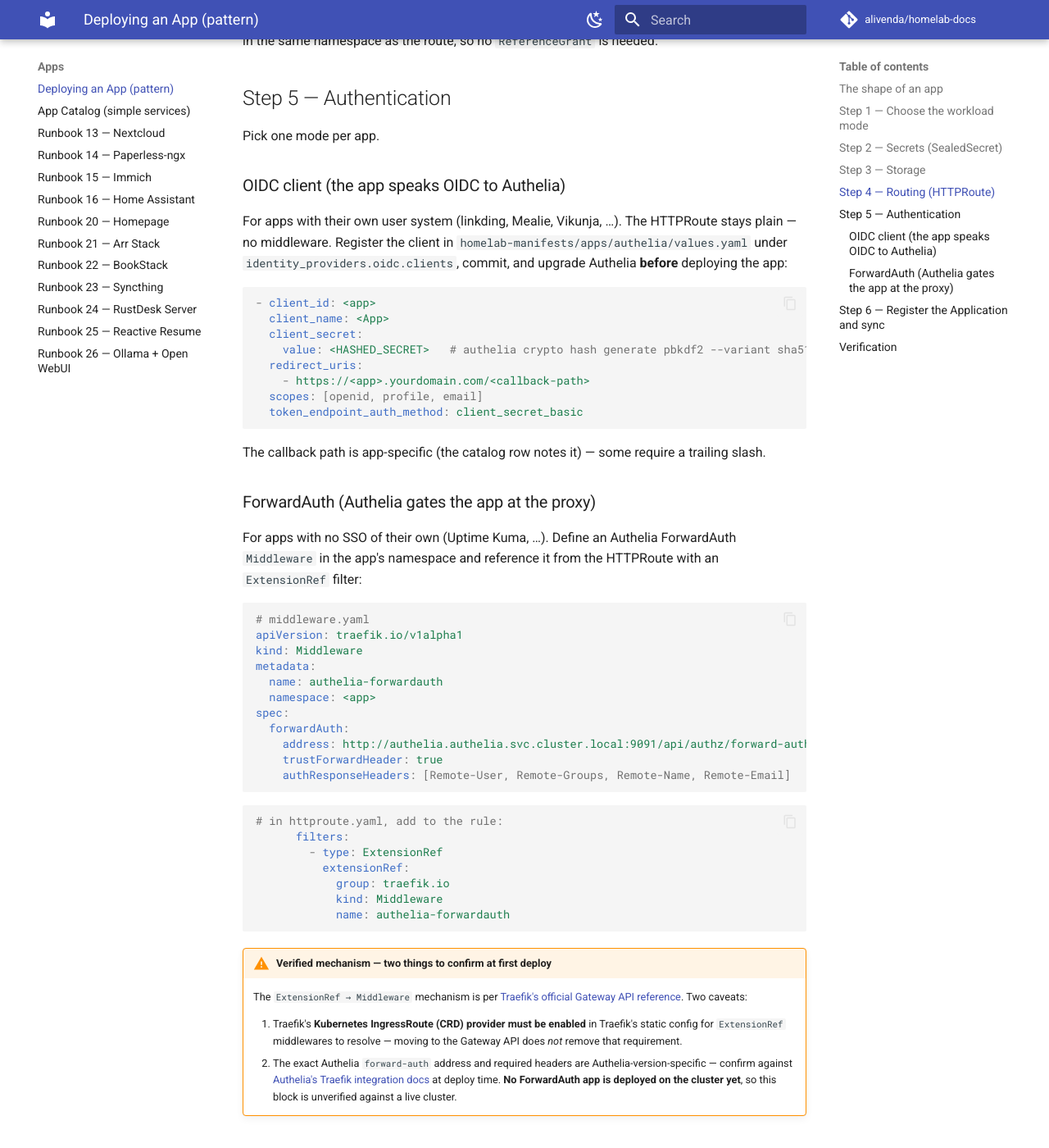
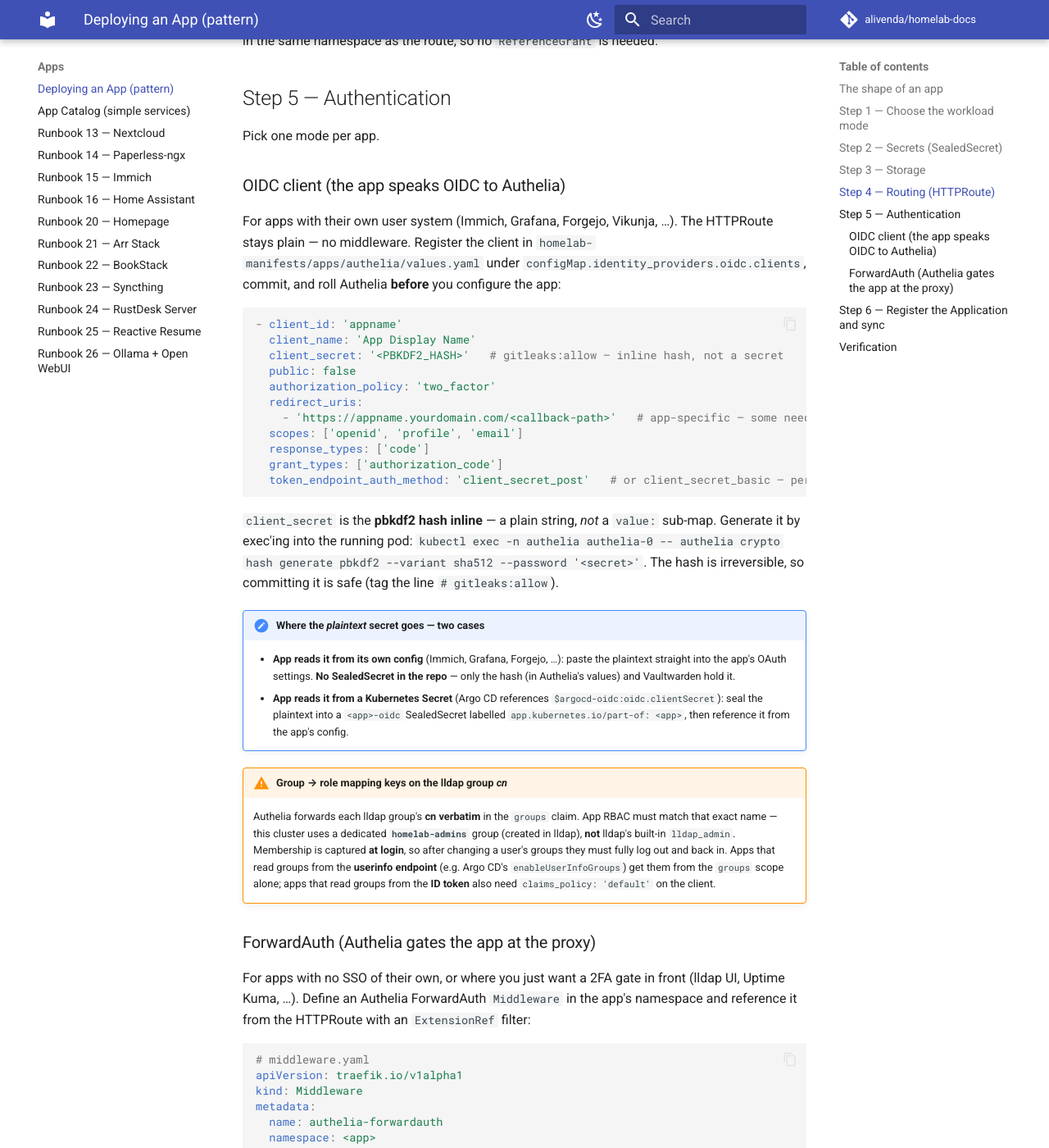
Before and after one commit to alivenda/homelab-docs, an MkDocs documentation site: the page built from docs/apps-deploy-pattern.md, in a window 1280 px wide and 1400 px high, scrolled down 2883 px. Shown: the whole window at 82% size. Built offline with MkDocs 1.6.1 and Material for MkDocs 9.7.7, drawn with Linux system fonts in a browser that asks for light colours; comment, search, counter and statistics services are not loaded; some of the changed text lies outside the part shown.

Commit message:
docs: fold the SSO rollout into the deploy recipes
Correct the OIDC client_secret schema (inline pbkdf2 string, not a value:
sub-map), mark ForwardAuth verified-live (lldap + Uptime Kuma) and drop the
stale 'no ForwardAuth app deployed yet' caveat, and document the group-cn
matching gotcha plus the sealed-secret-vs-app-config split learned bringing
Argo CD and Immich behind OIDC.

````diff
--- a/docs/apps-deploy-pattern.md
+++ b/docs/apps-deploy-pattern.md
@@ -93,24 +93,34 @@ Pick one mode per app.
 
 ### OIDC client (the app speaks OIDC to Authelia)
 
-For apps with their own user system (linkding, Mealie, Vikunja, …). The HTTPRoute stays plain — no middleware. Register the client in `homelab-manifests/apps/authelia/values.yaml` under `identity_providers.oidc.clients`, commit, and upgrade Authelia **before** deploying the app:
+For apps with their own user system (Immich, Grafana, Forgejo, Vikunja, …). The HTTPRoute stays plain — no middleware. Register the client in `homelab-manifests/apps/authelia/values.yaml` under `configMap.identity_providers.oidc.clients`, commit, and roll Authelia **before** you configure the app:
 
 ```yaml
-- client_id: <app>
-  client_name: <App>
-  client_secret:
-    value: <HASHED_SECRET>   # authelia crypto hash generate pbkdf2 --variant sha512
+- client_id: 'appname'
+  client_name: 'App Display Name'
+  client_secret: '<PBKDF2_HASH>'   # gitleaks:allow — inline hash, not a secret
+  public: false
+  authorization_policy: 'two_factor'
   redirect_uris:
-    - https://<app>.yourdomain.com/<callback-path>
-  scopes: [openid, profile, email]
-  token_endpoint_auth_method: client_secret_basic
+    - 'https://appname.yourdomain.com/<callback-path>'   # app-specific — some need a trailing slash
+  scopes: ['openid', 'profile', 'email']
+  response_types: ['code']
+  grant_types: ['authorization_code']
+  token_endpoint_auth_method: 'client_secret_post'   # or client_secret_basic — per app
 ```
 
-The callback path is app-specific (the catalog row notes it) — some require a trailing slash.
+`client_secret` is the **pbkdf2 hash inline** — a plain string, *not* a `value:` sub-map. Generate it by exec'ing into the running pod: `kubectl exec -n authelia authelia-0 -- authelia crypto hash generate pbkdf2 --variant sha512 --password '<secret>'`. The hash is irreversible, so committing it is safe (tag the line `# gitleaks:allow`).
+
+!!! note "Where the *plaintext* secret goes — two cases"
+    - **App reads it from its own config** (Immich, Grafana, Forgejo, …): paste the plaintext straight into the app's OAuth settings. **No SealedSecret in the repo** — only the hash (in Authelia's values) and Vaultwarden hold it.
+    - **App reads it from a Kubernetes Secret** (Argo CD references `$argocd-oidc:oidc.clientSecret`): seal the plaintext into a `<app>-oidc` SealedSecret labelled `app.kubernetes.io/part-of: <app>`, then reference it from the app's config.
+
+!!! warning "Group → role mapping keys on the lldap group *cn*"
+    Authelia forwards each lldap group's **cn verbatim** in the `groups` claim. App RBAC must match that exact name — this cluster uses a dedicated **`homelab-admins`** group (created in lldap), **not** lldap's built-in `lldap_admin`. Membership is captured **at login**, so after changing a user's groups they must fully log out and back in. Apps that read groups from the **userinfo endpoint** (e.g. Argo CD's `enableUserInfoGroups`) get them from the `groups` scope alone; apps that read groups from the **ID token** also need `claims_policy: 'default'` on the client.
 
 ### ForwardAuth (Authelia gates the app at the proxy)
 
-For apps with no SSO of their own (Uptime Kuma, …). Define an Authelia ForwardAuth `Middleware` in the app's namespace and reference it from the HTTPRoute with an `ExtensionRef` filter:
+For apps with no SSO of their own, or where you just want a 2FA gate in front (lldap UI, Uptime Kuma, …). Define an Authelia ForwardAuth `Middleware` in the app's namespace and reference it from the HTTPRoute with an `ExtensionRef` filter:
 
 ```yaml
 # middleware.yaml
@@ -136,11 +146,16 @@ spec:
             name: authelia-forwardauth
 ```
 
-!!! warning "Verified mechanism — two things to confirm at first deploy"
-    The `ExtensionRef → Middleware` mechanism is per [Traefik's official Gateway API reference](https://doc.traefik.io/traefik/reference/routing-configuration/kubernetes/gateway-api/). Two caveats:
+The Middleware lives in the **app's own namespace** — an `ExtensionRef` filter can't cross namespaces — but its `address` points at the central Authelia service. The route **fails closed**: if Authelia is down, Traefik returns 5xx rather than serving the app unauthenticated. `status.yourdomain.com` (Uptime Kuma) is gated by the catch-all `*.yourdomain.com → two_factor` policy, so no extra `access_control` rule is needed unless you want to relax it (add a `one_factor`/`bypass` rule *above* the catch-all).
 
-    1. Traefik's **Kubernetes IngressRoute (CRD) provider must be enabled** in Traefik's static config for `ExtensionRef` middlewares to resolve — moving to the Gateway API does *not* remove that requirement.
-    2. The exact Authelia `forward-auth` address and required headers are Authelia-version-specific — confirm against [Authelia's Traefik integration docs](https://www.authelia.com/integration/proxies/traefik/) at deploy time. **No ForwardAuth app is deployed on the cluster yet**, so this block is unverified against a live cluster.
+!!! note "Verified live (lldap UI + Uptime Kuma)"
+    This `ExtensionRef → Middleware` wiring is deployed and working. Two things that make it work, worth re-checking on a major Traefik/Authelia bump:
+
+    1. Traefik's **Kubernetes CRD provider** must be enabled (it is, in this cluster) for `ExtensionRef` middlewares to resolve — moving to the Gateway API does *not* remove that requirement.
+    2. The `forward-auth` address and `authResponseHeaders` are Authelia-version-specific — the values above match Authelia 4.39. Confirm against [Authelia's Traefik integration docs](https://www.authelia.com/integration/proxies/traefik/) on a major bump.
+
+!!! tip "Apps with their own login double-prompt"
+    If the app has its own auth (Uptime Kuma), you'll authenticate twice — Authelia, then the app. After confirming ForwardAuth works, disable the app's built-in login (Uptime Kuma: **Settings → Security → Disable Auth**). Safe because the route fails closed.
 
 ## Step 6 — Register the Application and sync
 
````
Also changed, not shown: docs/18-authelia.md (+15 -12 lines).
